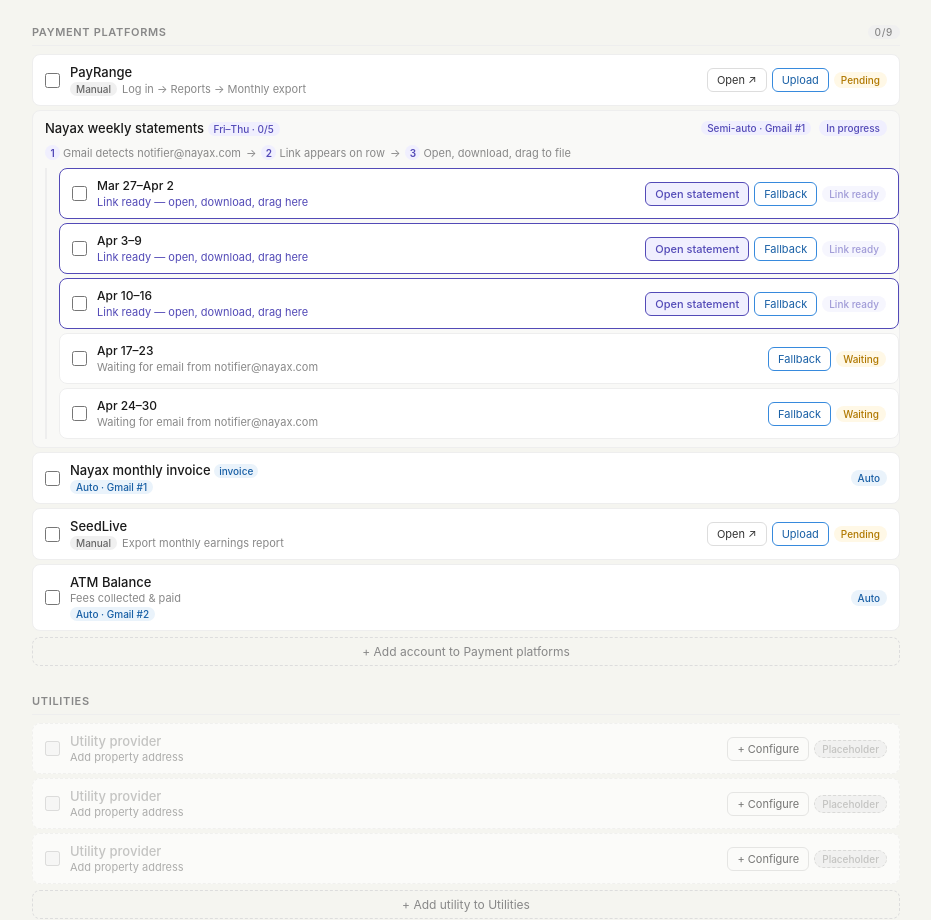
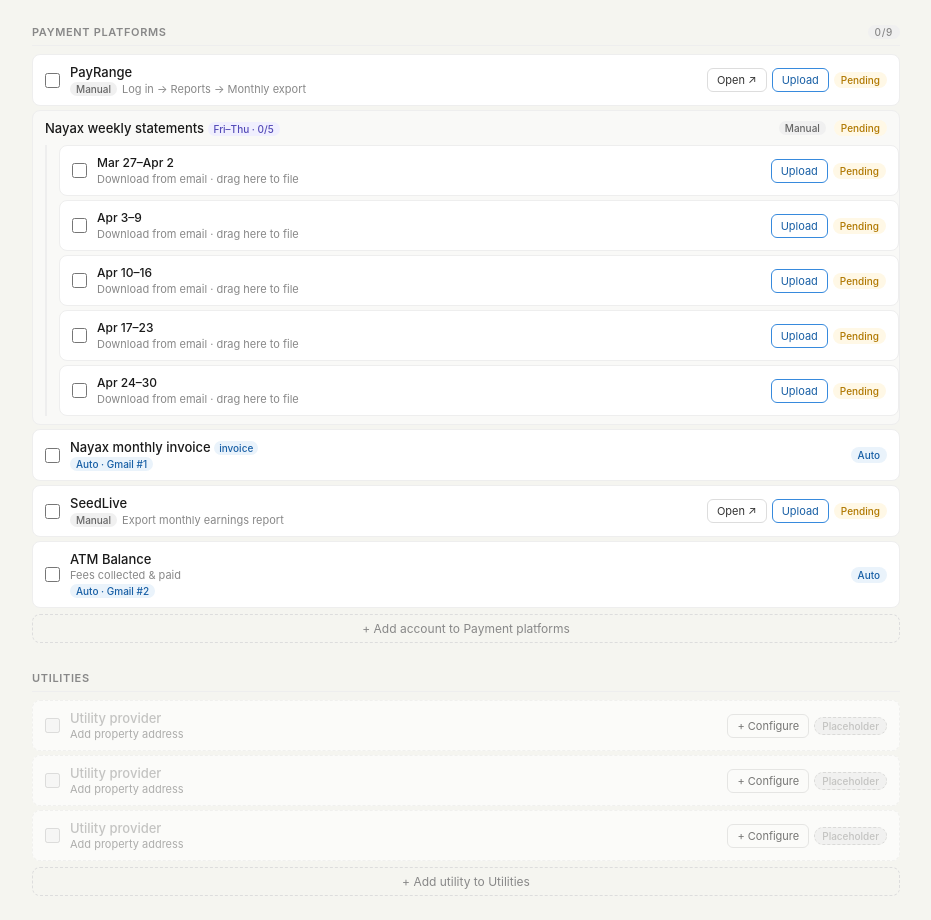
Before and after one commit to theprospectorsinc-collab/statement-dashboard, a website: page src/public/index.html in a window 1280 px wide. Shown: the part 2386-3306 px from the top of the page, without its empty margins (174-1105 px from the left). Drawn offline with Linux system fonts and the light colour scheme; no server answers.

Commit message:
Update index.html

```diff
--- a/src/public/index.html
+++ b/src/public/index.html
@@ -545,18 +545,12 @@
   const doneCnt=weeks.filter((w,wi)=>!!getC(a.id,wi)).length;
   const allDone=doneCnt===weeks.length;
   const parent=document.createElement('div');parent.className='week-parent';
-  parent.innerHTML=`<div class="week-parent-row"><div class="week-parent-label">Nayax weekly statements <span class="weekly-badge">Fri–Thu · ${doneCnt}/${weeks.length}</span></div><span class="sbadge s-semi">Semi-auto · Gmail #1</span><span class="badge ${allDone?'badge-done':'badge-semi'}">${allDone?'Done':'In progress'}</span></div>`;
-  const stepEl=document.createElement('div');stepEl.className='step-row';
-  stepEl.innerHTML=`<div style="display:flex;align-items:center;gap:3px"><div class="step-num">1</div><span>Gmail detects notifier@nayax.com</span></div><span>→</span><div style="display:flex;align-items:center;gap:3px"><div class="step-num">2</div><span>Link appears on row</span></div><span>→</span><div style="display:flex;align-items:center;gap:3px"><div class="step-num">3</div><span>Open, download, drag to file</span></div>`;
-  parent.appendChild(stepEl);
+  parent.innerHTML=`<div class="week-parent-row"><div class="week-parent-label">Nayax weekly statements <span class="weekly-badge">Fri–Thu · ${doneCnt}/${weeks.length}</span></div><span class="sbadge s-manual">Manual</span><span class="badge ${allDone?'badge-done':'badge-pending'}">${allDone?'Done':'Pending'}</span></div>`;
   const indent=document.createElement('div');indent.className='weekly-indent';
   weeks.forEach((w,wi)=>{
-    const comp=getC(a.id,wi);const isDone=!!comp;const hasLnk=linkDetected(w);const lbl=wLabel(w);
-    const emailR=emailResults.find(r=>r.accountId===a.id);
-    const row=document.createElement('div');row.className='row'+(isDone?' done':hasLnk?' link-ready':'');
-    let status=isDone?`<span style="color:#0f6e56">✓ ${comp.fileName}</span>`:hasLnk?`<span style="color:#534AB7">Link ready — open, download, drag here</span>`:`<span>Waiting for email from notifier@nayax.com</span>`;
-    const openLink=emailR&&emailR.bodyLink?emailR.bodyLink:'https://nayax.com';
-    row.innerHTML=`<div class="row-main"><input type="checkbox" ${isDone?'checked':''} onchange="toggleWeekCheck(${a.id},${wi})" /><div class="row-info"><div class="row-name" style="font-size:12px">${lbl}</div><div class="row-meta">${status}</div></div><div class="row-actions">${hasLnk&&!isDone?`<button class="btn open-stmt" onclick="window.open('${openLink}','_blank')">Open statement</button>`:''}<button class="btn upload" onclick="triggerUpload(${a.id},${wi})">${isDone?'Re-upload':'Fallback'}</button><span class="badge ${isDone?'badge-done':hasLnk?'badge-link':'badge-waiting'}">${isDone?'Done':hasLnk?'Link ready':'Waiting'}</span></div></div><div class="drag-hint">Drop to file ${lbl}</div>`;
+    const comp=getC(a.id,wi);const isDone=!!comp;const lbl=wLabel(w);
+    const row=document.createElement('div');row.className='row'+(isDone?' done':'');
+    row.innerHTML=`<div class="row-main"><input type="checkbox" ${isDone?'checked':''} onchange="toggleWeekCheck(${a.id},${wi})" /><div class="row-info"><div class="row-name" style="font-size:12px">${lbl}</div><div class="row-meta">${isDone?`<span style="color:#0f6e56">✓ ${comp.fileName}</span>`:'<span>Download from email · drag here to file</span>'}</div></div><div class="row-actions"><button class="btn upload" onclick="triggerUpload(${a.id},${wi})">${isDone?'Re-upload':'Upload'}</button><span class="badge ${isDone?'badge-done':'badge-pending'}">${isDone?'Done':'Pending'}</span></div></div><div class="drag-hint">Drop to file ${lbl}</div>`;
     setupDrag(row,a.id,wi,w);indent.appendChild(row);
   });
   parent.appendChild(indent);return parent;
```
